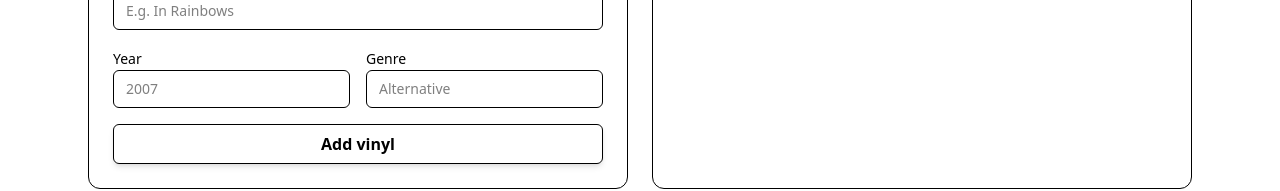
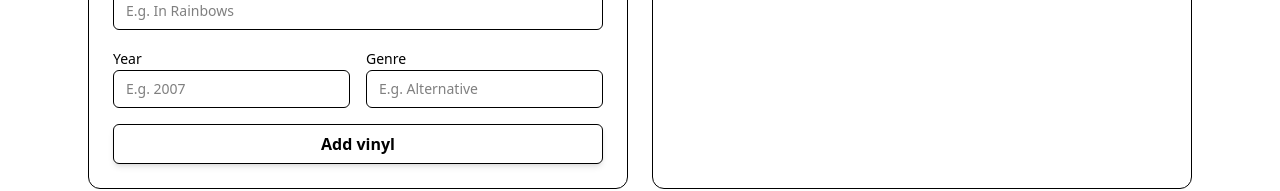
Before and after one commit to LukasKnudsen/VinylTracker, a React (Vite) app: page / in a window 1280 px wide. Shown: the part 335-526 px from the top of the page. Built offline with nearby package versions, Linux system fonts and the light colour scheme.

Commit message:
added placeholders for form

```diff
--- a/src/components/VinylForm.tsx
+++ b/src/components/VinylForm.tsx
@@ -69,7 +69,7 @@ export default function VinylForm({ onSubmit }: Props) {
                   const onlyDigits = e.target.value.replace(/\D/g, "")
                   setYear(onlyDigits.slice(0, 4))
                 }}
-                placeholder="2007"
+                placeholder="E.g. 2007"
                 inputMode="numeric"
                 pattern="\d*"
               />
@@ -81,7 +81,7 @@ export default function VinylForm({ onSubmit }: Props) {
                 className="w-full rounded-md border border-border bg-background px-3 py-2 text-sm"
                 value={genre}
                 onChange={(e) => setGenre(e.target.value)}
-                placeholder="Alternative"
+                placeholder="E.g. Alternative"
               />
             </div>
           </div>
```
